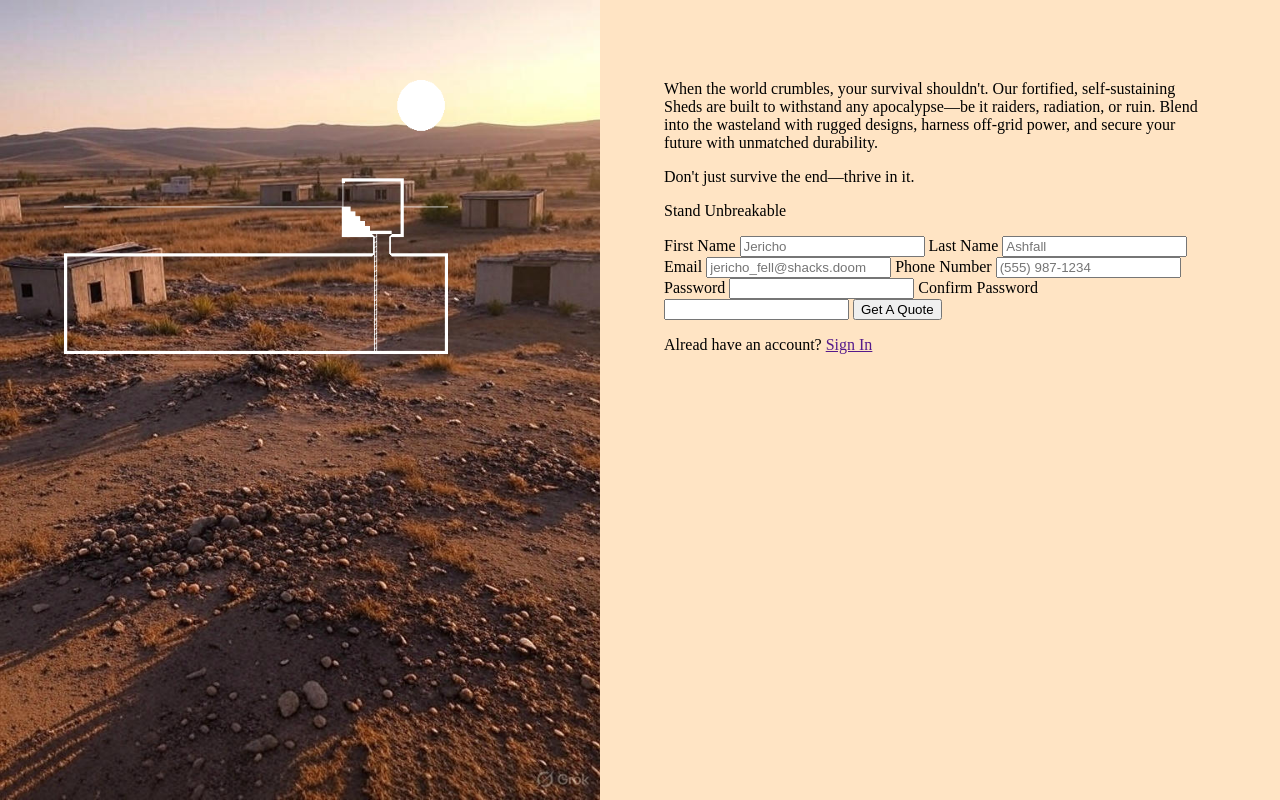
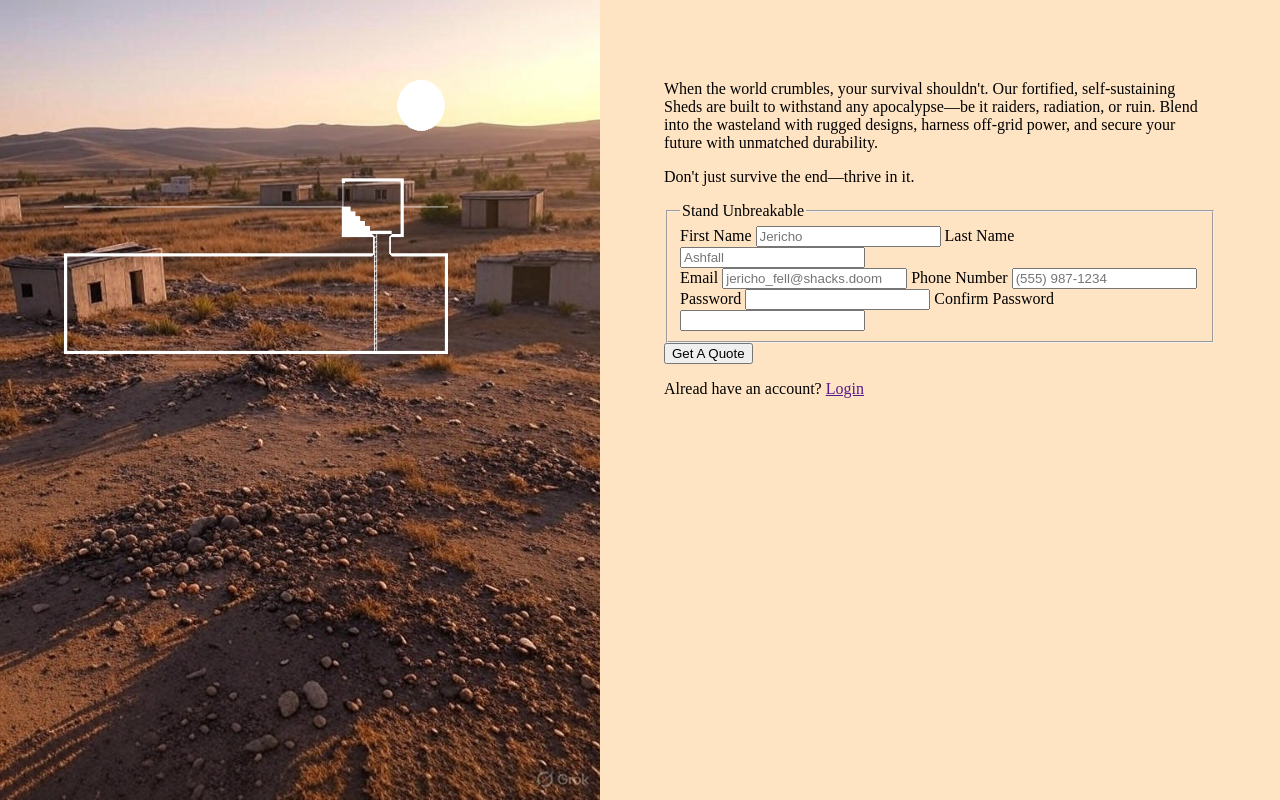
Before and after one commit to jorobertmac/sign-up-form, a plain HTML site: page index.html in a window 1280 px wide. Drawn offline with Linux system fonts and the light colour scheme.

Commit message:
Apply form sections

```diff
--- a/index.html
+++ b/index.html
@@ -17,22 +17,30 @@
     <p class="blurb">When the world crumbles, your survival shouldn't. Our fortified, self-sustaining Sheds are built to withstand any apocalypse—be it raiders, radiation, or ruin. Blend into the wasteland with rugged designs, harness off-grid power, and secure your future with unmatched durability.</p>
     <p class="tag">Don't just survive the end—thrive in it.</p>
     <form action="">
-      <p>Stand Unbreakable</p>
+      <fieldset>
+        <legend>Stand Unbreakable</legend>
+        <div>
           <label for="firstName">First Name</label>
-      <input type="text" name="firstName" id="firstName" placeholder="Jericho">
+          <input type="text" name="firstName" id="firstName" placeholder="Jericho" required>
           <label for="lastName">Last Name</label>
-      <input type="text" name="lastName" id="lastName" placeholder="Ashfall">
+          <input type="text" name="lastName" id="lastName" placeholder="Ashfall" required>
+        </div>
+        <div>
           <label for="email">Email</label>
-      <input type="email" name="email" id="email" placeholder="jericho_fell@shacks.doom">
+          <input type="email" name="email" id="email" placeholder="jericho_fell@shacks.doom" required>
           <label for="phone">Phone Number</label>
-      <input type="tel" name="phone" id="phone" placeholder="(555) 987-1234">
+          <input type="tel" name="phone" id="phone" placeholder="(555) 987-1234" required>
+        </div>
+        <div>
           <label for="password">Password</label>
-      <input type="password" name="password" id="password">
+          <input type="password" name="password" id="password" required>
           <label for="confirm">Confirm Password</label>
-      <input type="password" name="confirm" id="confirm">
+          <input type="password" name="confirm" id="confirm" required>
+        </div>
+      </fieldset>
       <button type="submit">Get A Quote</button>
     </form>
-    <p>Alread have an account? <a href="">Sign In</a></p>
+    <p class="login">Alread have an account? <a href="">Login</a></p>
   </div>
 </body>
 </html>
```
Lines whose indentation alone changed are shown as unchanged.
